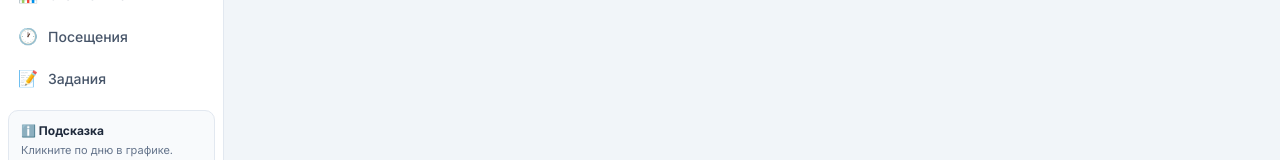
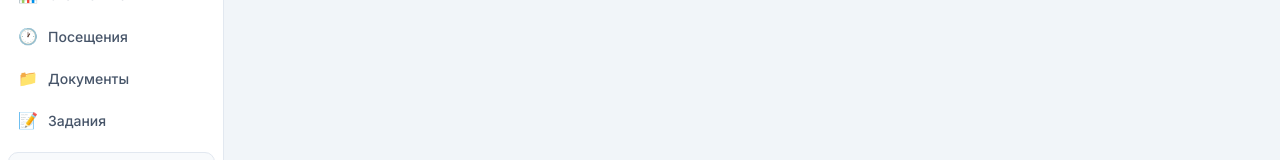
Before and after one commit to igorcbtr/call-center-project, a React (Vite) app in the folder frontend/: page /admin/employees in a window 1280 px wide. Shown: the part 373-533 px from the top of the page. Built offline with nearby package versions, Linux system fonts and the light colour scheme; no server answers; sample sign-in values are in the browser's storage.

Commit message:
Add documents links to admin and moderator menu

```diff
--- a/frontend/src/layout/Sidebar.tsx
+++ b/frontend/src/layout/Sidebar.tsx
@@ -31,6 +31,7 @@ export function Sidebar() {
     { to:'/admin/qr',        label:'QR-коды',        icon:'📱' },
     { to:'/admin/stats',     label:'Статистика',     icon:'📊' },
     { to:'/admin/attendance', label:'Посещения',      icon:'🕐' },
+    { to:'/admin/documents', label:'Документы',       icon:'📁' },
     { to:'/admin/tasks',     label:'Задания',        icon:'📝' },
   ];
 
@@ -39,6 +40,7 @@ export function Sidebar() {
     { to:'/mod/employees',  label:'Сотрудники',     icon:'👥' },
     { to:'/mod/requests',   label:'Заявки',         icon:'📋', badge: pendingCount },
     { to:'/mod/attendance', label:'Посещения',      icon:'🕐' },
+    { to:'/mod/documents',  label:'Документы',      icon:'📁' },
     { to:'/mod/tasks',      label:'Задания',        icon:'📝' },
   ];
 
```
